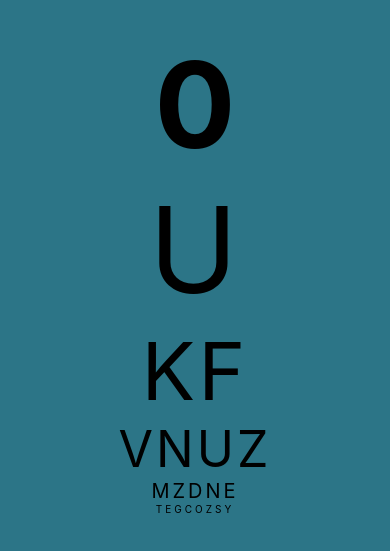
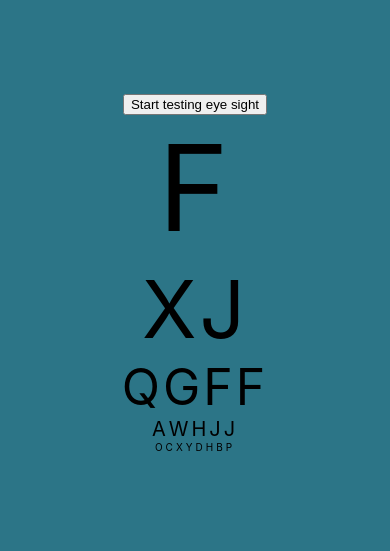
Before and after one commit to mikiisz/doctorMyEyes, a React Native app: screen / in a window 390 px wide. Shown: the part 149-700 px from the top of the page. Built offline with nearby package versions, Linux system fonts and the light colour scheme.

Commit message:
Basic letter highlighting loop

```diff
--- a/package.json
+++ b/package.json
@@ -16,7 +16,7 @@
     "react": "16.13.1",
     "react-dom": "16.13.1",
     "react-native": "https://github.com/expo/react-native/archive/sdk-41.0.0.tar.gz",
-    "react-native-web": "~0.13.12"
+    "react-native-web": "^0.16.3"
   },
   "devDependencies": {
     "@babel/core": "^7.9.0"
--- a/src/App.js
+++ b/src/App.js
@@ -1,10 +1,7 @@
 import React from 'react'
-import VoiceRecorder from './components/VoiceRecorder'
-import {Button, StyleSheet, View} from "react-native"
+import {StyleSheet, View} from "react-native"
 import {registerRootComponent} from 'expo'
-import VoiceRecord from './components/VoiceRecord';
-import Score from "./components/Score";
-import SnellenChart from "./components/SnellenChart";
+import EyeSightTester from "./components/EyeSightTester";
 
 const styles = StyleSheet.create({
     container: {
@@ -20,64 +17,14 @@ const styles = StyleSheet.create({
     }
 })
 
-// VoiceRecorder usage 101:
-// (1) .startRecording() - returns Audio.Recording, starts audio recording on iOS (.wav) and Android (.mp4)
-// (2) .saveTranscriptions() - returns transcriptId, stops recording and saves the audio in AWS
-// (3) .getTranscriptions(transcriptId) - returns transcripted text based on transcriptId
-function RecorderExample(props) {
-    const [recordToggle, setRecordToggle] = React.useState('off')
-    const [recording, setRecording] = React.useState(undefined)
-    const recorder = new VoiceRecorder()
-
-    function wrapStart() {
-        if (recordToggle === 'off') {
-            recorder
-                .startRecording()
-                .then(record => setRecording(record))
-                .then(() => setRecordToggle('on'))
-        }
-    }
-
-    function wrapStop() {
-        if (recordToggle === 'on') {
-            recorder.saveTranscription(recording)
-                .then(transcriptId => {
-                    setRecordToggle('off')
-                    return recorder.getTranscription(transcriptId)
-                })
-                .then(text => console.log(text))
-        }
-    }
-
-    return (
-        <View style={styles.container}>
-            <Button color="#FFFAFA" style={styles.row}
-                    title={recordToggle === 'on' ? 'Stop Recording' : 'Start Recording'}
-                    onPress={recordToggle === 'on' ? wrapStop : wrapStart}
-            />
-        </View>
-    )
-}
-
-
 class App extends React.Component {
-    constructor() {
-        super()
-    }
-
     render() {
         return (
-            <React.Fragment>
-                <View style={styles.container}>
-                    <Score style={styles.score} score={0}/>
-                    <SnellenChart/>
-                </View>
-                <VoiceRecord/>
-            </React.Fragment>
+            <View style={styles.container}>
+                <EyeSightTester/>
+            </View>
         );
     }
 }
 
-//            <RecorderExample />
-
 registerRootComponent(App)
--- /dev/null
+++ b/src/components/ExampleVoiceRecorder.js
@@ -0,0 +1,32 @@
+// VoiceRecorder usage 101:
+// (1) .startRecording() - returns Audio.Recording, starts audio recording on iOS (.wav) and Android (.mp4)
+// (2) .saveTranscriptions() - returns transcriptId, stops recording and saves the audio in AWS
+// (3) .getTranscriptions(transcriptId) - returns transcripted text based on transcriptId
+import VoiceRecorder from "./VoiceRecorder";
+import React from "react";
+import {View} from "react-native";
+
+function record() {
+    // const [recording, setRecording] = React.useState(undefined)
+    const recorder = new VoiceRecorder()
+    const sleep = new Promise(resolve => setTimeout(resolve, 10))
+
+
+    recorder
+        .mockStartRecording()
+        // .then(record => setRecording(record))
+        .then(handleSaveTranscription());
+
+    function handleSaveTranscription() {
+        // alert('Saving transcription!')
+        // recorder.saveTranscription(recording)
+        //     .then(transcriptId => {
+        //         return recorder.getTranscription(transcriptId)
+        //     })
+        //     .then(text => console.log('Recorded and saved: ' + text))
+    }
+
+    return <View/>
+}
+
+export default record
--- /dev/null
+++ b/src/components/EyeSightTester.js
@@ -0,0 +1,40 @@
+import React from "react";
+import SnellenChart from "./SnellenChart";
+import record from "./ExampleVoiceRecorder";
+
+class EyeSightTester extends React.Component {
+    constructor(props) {
+        super(props)
+        this.testEyeSight = this.testEyeSight.bind(this)
+    }
+
+    componentDidMount() {
+        this.displayStartModal()
+    }
+
+    displayStartModal() {
+        //todo: display on different screen
+        alert('Welcome to eyesight tester!')
+    }
+
+    testEyeSight() {
+        this.refs.snellenChart.testEyeSight()
+    }
+
+    recordVoice() {
+        // record()
+    }
+
+    render() {
+        return (
+            <React.Fragment>
+                <button onClick={() => this.testEyeSight()}>
+                    Start testing eye sight
+                </button>
+                <SnellenChart ref='snellenChart' recordVoice={this.recordVoice}/>
+            </React.Fragment>
+        );
+    }
+}
+
+export default EyeSightTester
--- a/src/components/Letter.js
+++ b/src/components/Letter.js
@@ -1,19 +1,45 @@
 import React from 'react'
-import { Text } from 'react-native'
+import {Text} from 'react-native'
 
+// TODO: mogę dodać booleana isHighlighted, a w Row wyświetlać literę inaczej w zależności od wartosci booleana
 class Letter extends React.Component {
     constructor(props) {
         super(props)
         this.textStyle = {
             fontSize: props.letterSize,
-            letterSpacing: 3
+            letterSpacing: 3,
+            color: 'black'
+        }
+        this.highlightedTextStyle = {
+            fontSize: props.letterSize,
+            letterSpacing: 3,
+            color: 'red'
         }
         this.character = props.character
+
+        this.state = {
+            isHighlighted: false
+        }
+    }
+
+    changeColourToRed() {
+        this.setState({
+            isHighlighted: true
+        })
+        console.log("Changed colour to red")
+    }
+
+    changeColourToBlack() {
+        this.setState({
+            isHighlighted: false
+        })
+        console.log("Changed colour to black")
     }
 
     render() {
+        let style = this.state.isHighlighted ? this.highlightedTextStyle : this.textStyle
         return (
-            <Text style={this.textStyle}>{this.character}</Text>
+            <Text style={style}>{this.character}</Text>
         )
     }
 }
--- a/src/components/Row.js
+++ b/src/components/Row.js
@@ -1,5 +1,5 @@
 import React from 'react'
-import { View } from 'react-native'
+import {View} from 'react-native'
 import Letter from './Letter'
 
 class LetterSupplier {
@@ -25,23 +25,41 @@ class Row extends React.Component {
         this.letterSize = props.letterSize
         this.numberOfLetters = props.numberOfLetters
         this.style = props.style
-        this.state = {
-            generatedLettersList: []
-        }
+        this.generatedLettersList = new LetterSupplier(this.numberOfLetters).generateLetters()
     }
 
-    componentDidMount() {
-        this.setState({
-            generatedLettersList: new LetterSupplier(this.numberOfLetters).generateLetters()
-        })
+    sleep(milliseconds) {
+        const date = Date.now();
+        let currentDate = null;
+        do {
+            currentDate = Date.now();
+        } while (currentDate - date < milliseconds);
+    }
+
+    highlightLetters() {
+        function highlight(letter_i) {
+            letter_i.changeColourToRed()
+            // this.props.recordVoice()
+            // this.sleep(3000)
+            setTimeout(function () {
+                letter_i.changeColourToBlack()
+            }, 3000)
+        }
+
+        for (let i = 0; i < this.generatedLettersList.length; i++) {
+            const letter_i = this.refs['letter' + i]
+            setTimeout(() => highlight(letter_i), 3000 * (i + 1))
+            // this.refs['letter' + i].changeColourToBlack()
+        }
+        // alert('Letters in the row are coloured')
     }
 
     render() {
         return (
             <View style={this.style}>
-                {this.state.generatedLettersList.map((letter, key) => {
+                {this.generatedLettersList.map((letter, key) => {
                     return (
-                        <Letter letterSize={this.letterSize} character={letter} key={key} />
+                        <Letter ref={'letter' + key} letterSize={this.letterSize} character={letter} key={key}/>
                     )
                 })}
             </View>
--- a/src/components/SnellenChart.js
+++ b/src/components/SnellenChart.js
@@ -1,26 +1,59 @@
-import React from 'react';
+import React, {Fragment} from 'react';
 import Row from "./Row";
 
 class SnellenChart extends React.Component {
     constructor(props) {
-        super(props)
-        this.rowStyle = {
+        super(props);
+        this.rows = []
+    }
+
+
+    testEyeSight() {
+        // for (let i = 0; i < this.rows.length; i++) //todo: przerobić
+        this.refs['row3'].highlightLetters()
+        // this.refs['row1'].highlightLetters()
+        // this.refs.row2.highlightLetters()
+        // this.refs.row3.highlightLetters()
+        // this.refs.row4.highlightLetters()
+        // this.refs.row5.highlightLetters()
+    }
+
+    render() {
+        let rowStyle = {
             flexDirection: 'row',
             justifyContent: 'center'
         }
-    }
+        let letterInfoList = [{letterSize: 120, numberOfLetters: 1},
+            {letterSize: 80, numberOfLetters: 2},
+            {letterSize: 50, numberOfLetters: 4},
+            {letterSize: 20, numberOfLetters: 5},
+            {letterSize: 10, numberOfLetters: 8}]
 
-    render() {
+        for (let i = 0; i < letterInfoList.length; i++) {
+            this.rows.push(<Row ref={'row' + i} snellenChart={this} style={rowStyle}
+                                letterSize={letterInfoList[i].letterSize}
+                                numberOfLetters={letterInfoList[i].numberOfLetters}
+                                recordVoice={this.props.recordVoice}/>)
+        }
+        //todo: generować pętlą, zrobić tablicę letterInfo: {letterSize: ..., numberOfLetters: ...}
         return (
-            <React.Fragment>
-                <Row style={this.rowStyle} letterSize={120} numberOfLetters={1}/>
-                <Row style={this.rowStyle} letterSize={80} numberOfLetters={2}/>
-                <Row style={this.rowStyle} letterSize={50} numberOfLetters={4}/>
-                <Row style={this.rowStyle} letterSize={20} numberOfLetters={5}/>
-                <Row style={this.rowStyle} letterSize={10} numberOfLetters={8}/>
-            </React.Fragment>
-        );
+            <Fragment>
+                {this.rows}
+            </Fragment>
+        )
+        /*
+                    <Row ref='row1' snellenChart={this} style={rowStyle} letterSize={120}
+                numberOfLetters={1} recordVoice={this.props.recordVoice}/>
+                <Row ref='row2' snellenChart={this} style={rowStyle} letterSize={80}
+                     numberOfLetters={2} recordVoice={this.props.recordVoice}/>
+                <Row ref='row3' snellenChart={this} style={rowStyle} letterSize={50}
+                     numberOfLetters={4} recordVoice={this.props.recordVoice}/>
+                <Row ref='row4' snellenChart={this} style={rowStyle} letterSize={20}
+                     numberOfLetters={5} recordVoice={this.props.recordVoice}/>
+                <Row ref='row5' snellenChart={this} style={rowStyle} letterSize={10}
+                     numberOfLetters={8} recordVoice={this.props.recordVoice}/>
+          */
     }
 }
 
-export default SnellenChart;
+export default SnellenChart
--- a/src/components/VoiceRecorder.js
+++ b/src/components/VoiceRecorder.js
@@ -1,6 +1,6 @@
-import { Audio } from 'expo-av'
+import {Audio} from 'expo-av'
 import config from '../../config'
-import { Buffer } from 'buffer'
+import {Buffer} from 'buffer'
 import * as FileSystem from 'expo-file-system'
 
 class VoiceRecorder {
@@ -30,11 +30,19 @@ class VoiceRecorder {
         return recording
     }
 
+    async mockStartRecording() {
+        const sleep = (milliseconds) => {
+            return new Promise(resolve => setTimeout(resolve, milliseconds))
+        }
+        await sleep(3000)
+        return 'RECORDING'
+    }
+
     async saveTranscription(recording) {
         await recording.stopAndUnloadAsync()
         const uri = recording.getURI()
         const fileExtension = uri.substr(uri.lastIndexOf('.') + 1)
-        const base64 = await FileSystem.readAsStringAsync(uri, { encoding: 'base64' })
+        const base64 = await FileSystem.readAsStringAsync(uri, {encoding: 'base64'})
         const buffer = new Buffer.from(base64, 'base64')
         const response = await fetch(config.TRANSCRIPT_GATEWAY, {
             method: 'POST',
```
